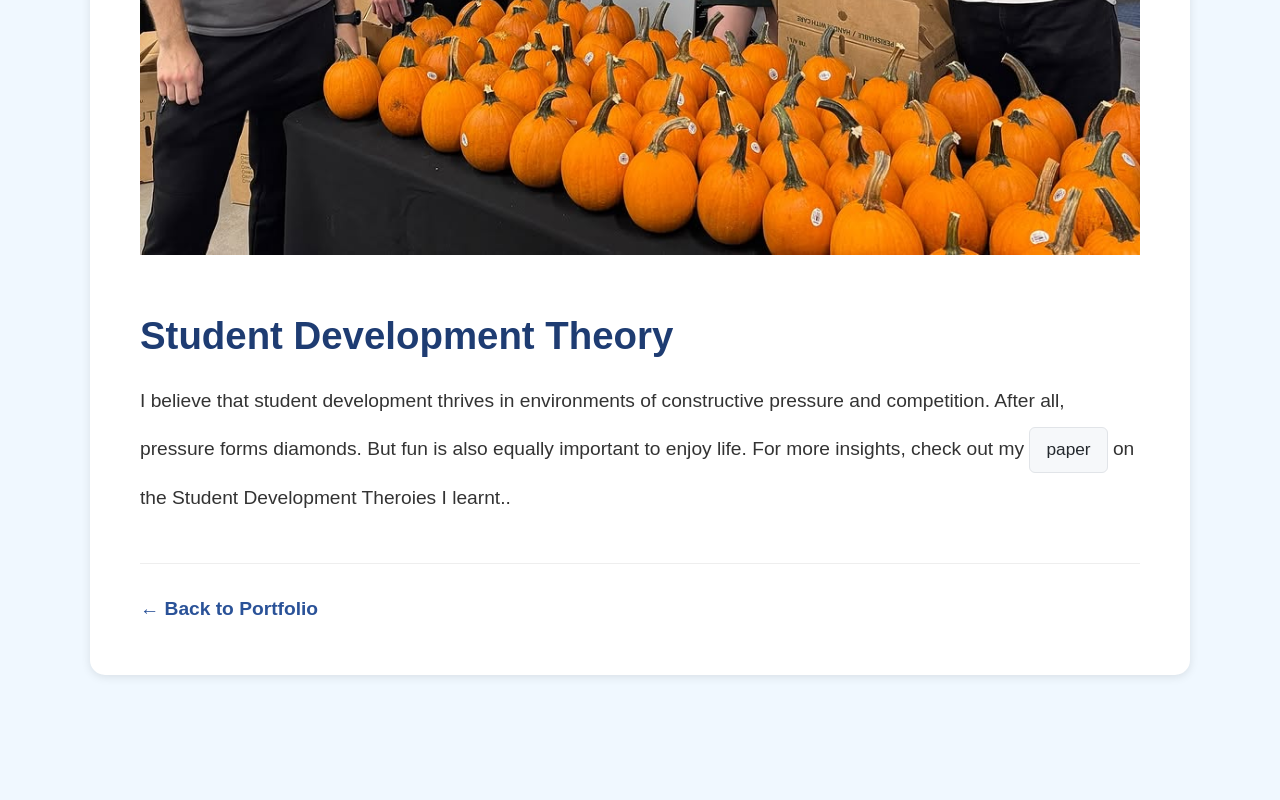
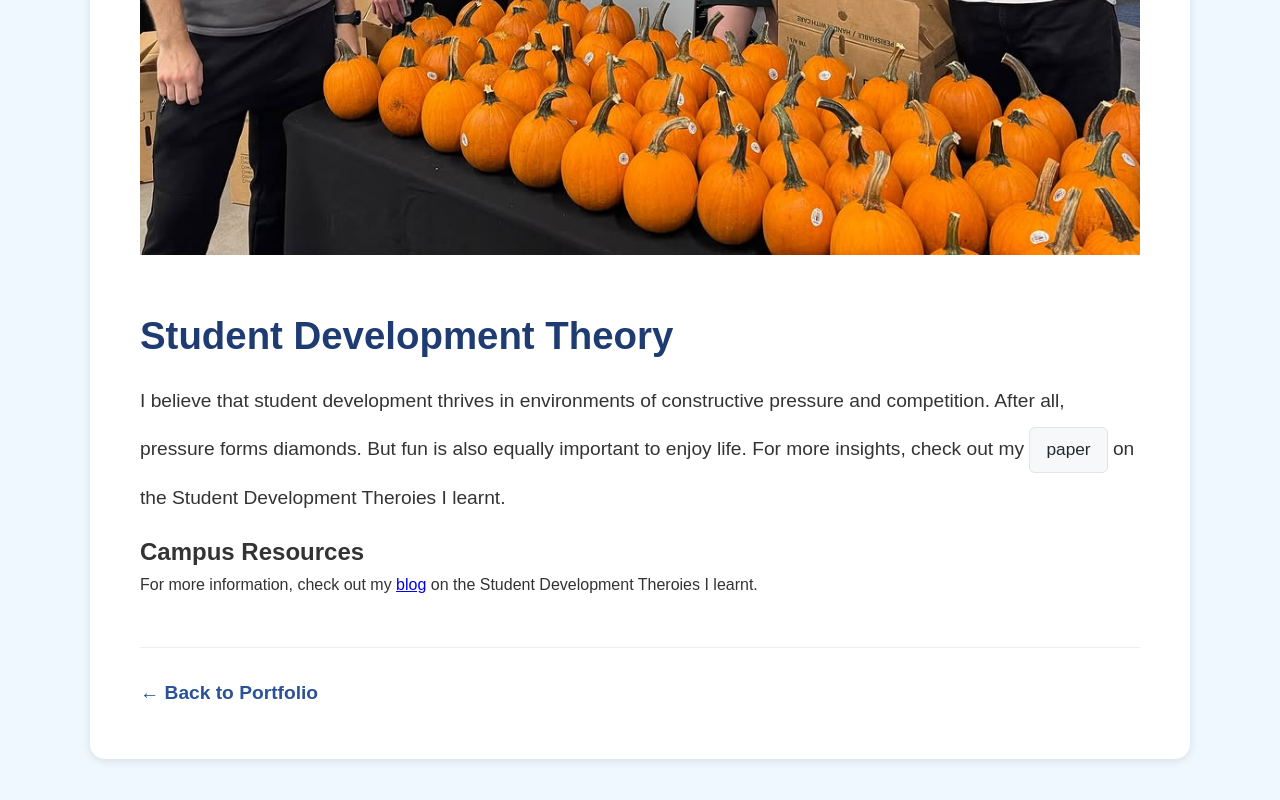
Before and after one commit to Fazle-M-Chim/Fazle-M-Chim.github.io, a plain HTML site: page RA_portfolio.html in a window 1280 px wide. Shown: the part 1850-2650 px from the top of the page. Before the commit the page ends 2575 px from the top, so only its background shows below. Drawn offline with Linux system fonts and the light colour scheme.

Commit message:
Update RA_portfolio.html

```diff
--- a/RA_portfolio.html
+++ b/RA_portfolio.html
@@ -70,9 +70,14 @@
                 <p>I believe that student development thrives in environments of constructive pressure and competition.
                     After all, pressure forms diamonds. But fun is also equally important to enjoy life.
                     For more insights, check out my <a href="Final Annotated Bibliography.pdf" target="_blank">paper</a>
-                    on the Student Development Theroies I learnt..
+                    on the Student Development Theroies I learnt.
                 </p>
             </div>
+
+            <h2>Campus Resources</h2>
+                <p> For more information, check out my <a href="Campus resources blog-post-template.html" target="_blank">blog</a>
+                    on the Student Development Theroies I learnt.
+                </p>
 
             <div class="post-footer">
                 <a href="portfolio.html" class="back-to-blog">← Back to Portfolio</a>
```
